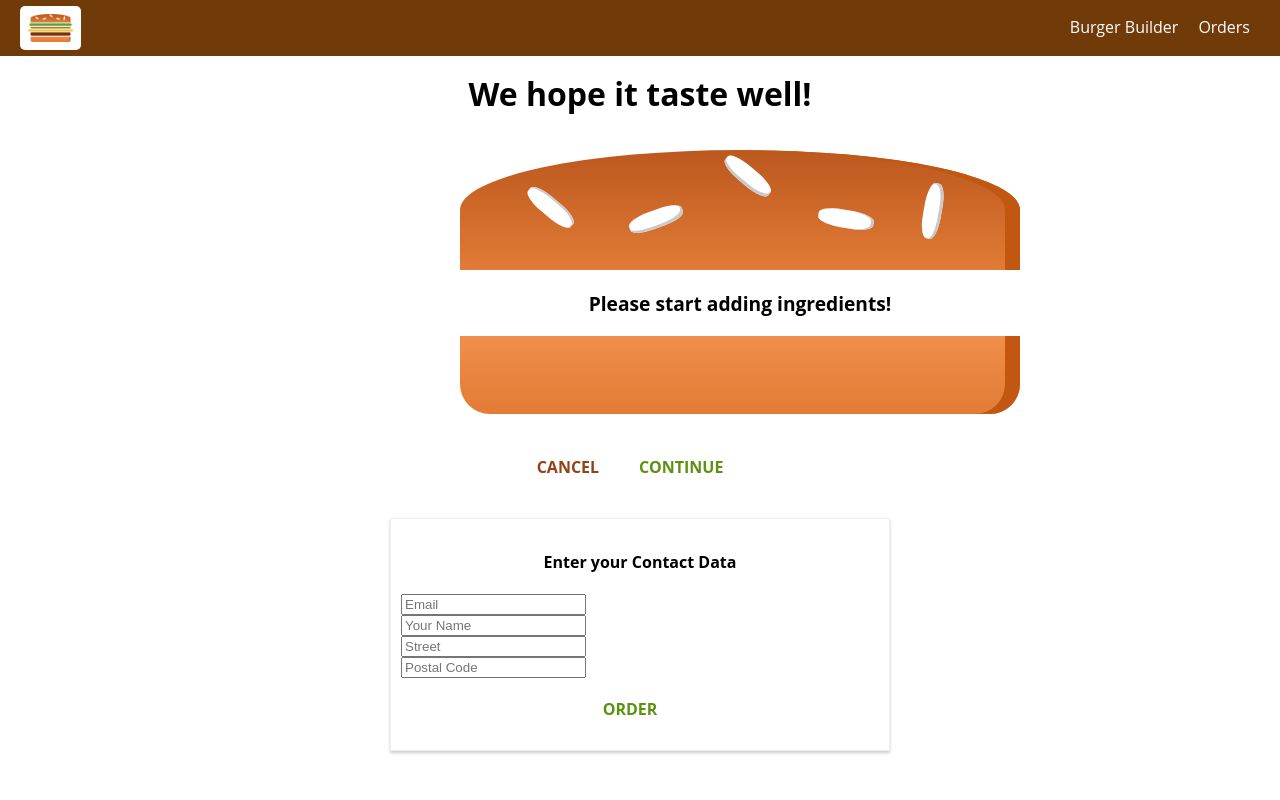
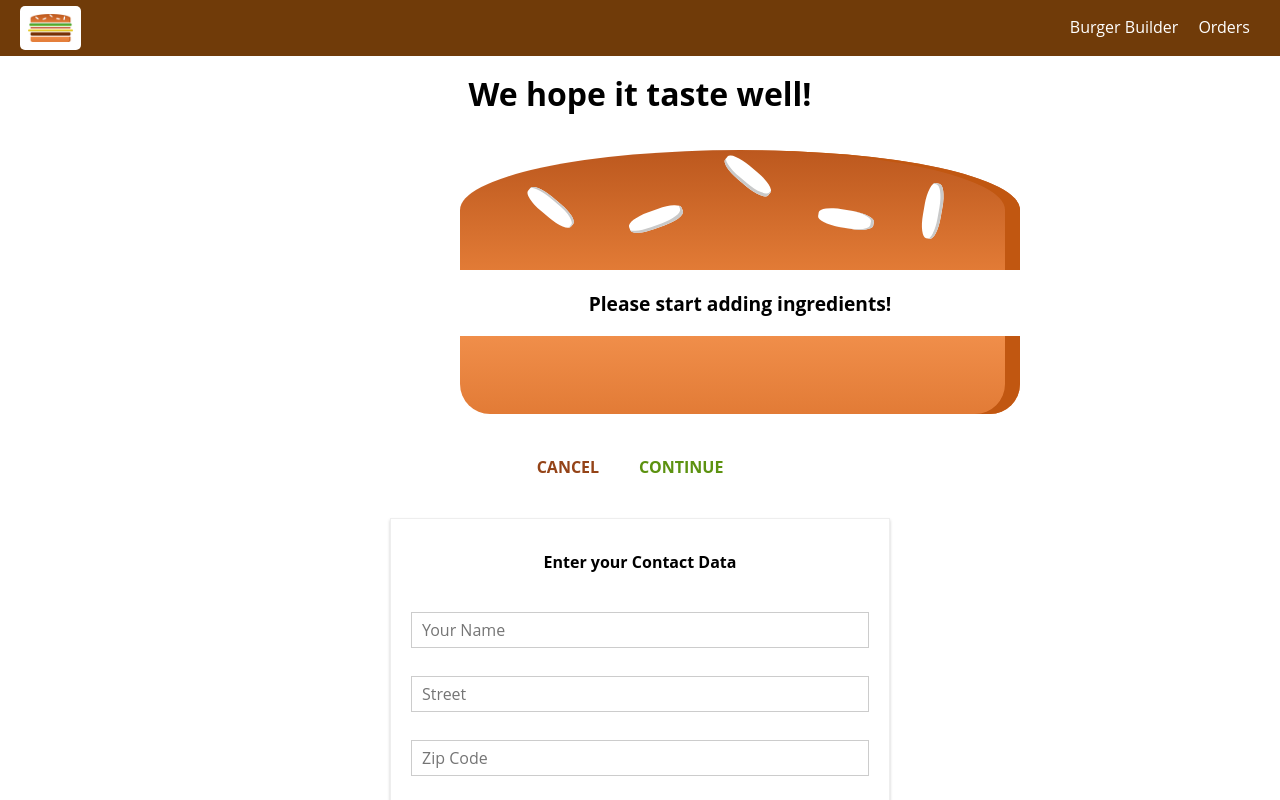
Before and after one commit to raymondjosephsotto/burger-builder-basic, a React (Create React App) app: page /checkout in a window 1280 px wide. Both pictures are taken after a click on the button "CONTINUE". Shown: the top 800 px of the page. Built offline with nearby package versions, Linux system fonts and the light colour scheme.

Commit message:
Added Form Validation, User Input, Firebase Submission

```diff
--- a/src/components/UI/Button/Button.js
+++ b/src/components/UI/Button/Button.js
@@ -3,6 +3,7 @@
 
 const button = props => (
     <button
+    disabled={props.disabled}
     className={[classes.Button, classes[props.btnType]].join(' ')}
     onClick={props.clicked}>{props.children}</button>
 );
--- a/src/components/UI/Button/Button.module.css
+++ b/src/components/UI/Button/Button.module.css
@@ -15,6 +15,11 @@
     padding-left: 0;
 }
 
+.Button:disabled {
+    color: #ccc;
+    cursor: not-allowed;
+}
+
 .Success {
     color: #5C9210;
 }
--- /dev/null
+++ b/src/components/UI/Input/Input.js
@@ -0,0 +1,57 @@
+import React from 'react';
+
+import classes from './Input.module.css';
+
+const input = props => {
+  let inputElement = null;
+  const inputClasses = [classes.InputElement];
+
+  if (props.invalid && props.shouldValidate && props.touched){
+      inputClasses.push(classes.Invalid);
+  }
+
+    switch (props.elementType) { //Checks Element attributes
+        case('input'):
+            inputElement = <input
+            className={inputClasses.join(' ')} {...props.elementConfig}
+            value={props.value}
+            onChange={props.changed}/>;
+            break;
+        case ('textarea'):
+            inputElement = <textarea
+            className={inputClasses.join(' ')} {...props.elementConfig}
+            value={props.value}
+            onChange={props.changed}/>;
+            break;
+        case ('select'):
+                inputElement = (
+                <select
+                className={inputClasses.join(' ')}
+                value={props.value}
+                onChange={props.changed}>
+                    {props.elementConfig.options.map(option => (
+                        <option
+                         key={option.value}
+                         value={option.value}>
+                            {option.displayValue}
+                        </option>
+                        ))}
+                </select>
+                );
+            break;
+        default:
+            inputElement = <input
+            className={inputClasses.join(' ')} {...props.elementConfig}
+            value={props.value}
+            onChange={props.changed}/>;
+    }
+    return (
+    <div className={classes.Input}>
+        <label className={classes.Label}>{props.label}</label>
+        {inputElement}
+    </div>
+);
+
+}
+
+export default input;
--- /dev/null
+++ b/src/components/UI/Input/Input.module.css
@@ -0,0 +1,33 @@
+.Input {
+    width: 100%;
+    padding: 10px;
+    box-sizing: border-box;
+
+}
+
+.Label {
+    font-weight: bold;
+    display: block;
+    margin-bottom: 8px;
+}
+
+.InputElement {
+    outline: none;
+    border: 1px solid #ccc;
+    background-color: white;
+    font: inherit;
+    padding: 6px 10px;
+    display: block;
+    width: 100%;
+    box-sizing: border-box;
+}
+
+.InputElement:focus {
+    outline: none;
+    background-color: #ccc;
+}
+
+.Invalid {
+    border: 1px solid red;
+    background-color: #FDA49A;
+}
--- a/src/containers/Checkout/ContactData/ContactData.js
+++ b/src/containers/Checkout/ContactData/ContactData.js
@@ -4,15 +4,92 @@
 import Spinner from '../../../components/UI/Spinner/Spinner';
 import classes from './ContactData.module.css';
 import axios from '../../../axios-orders';
+import Input from '../../../components/UI/Input/Input';
 
 class ContactData extends Component {
     state = {
-        name: '',
-        email: '',
-        address: {
-            street: '',
-            postalCode: ''
+        orderForm: {
+                name: {
+                    elementType: 'input',
+                    elementConfig: {
+                        type: 'text',
+                        placeholder: 'Your Name'
+                    },
+                    value: '',
+                    validation: {
+                        required: true
+                    },
+                    valid: false,
+                    touched: false
+                },
+                street: {
+                        elementType: 'input',
+                        elementConfig: {
+                            type: 'text',
+                            placeholder: 'Street'
+                        },
+                        value: '',
+                        validation: {
+                            required: true
+                        },
+                        valid: false,
+                    touched: false
+                    },
+                zipCode: {
+                    elementType: 'input',
+                    elementConfig: {
+                        type: 'text',
+                        placeholder: 'Zip Code'
+                    },
+                    value: '',
+                    validation: {
+                        required: true,
+                        minLength: 5,
+                        max: 5
+                    },
+                    valid: false,
+                    touched: false
+                },
+                country: {
+                    elementType: 'input',
+                    elementConfig: {
+                        type: 'text',
+                        placeholder: 'Country'
+                    },
+                    value: '',
+                    validation: {
+                        required: true
+                    },
+                    valid: false,
+                    touched: false
+                },
+                email: {
+                    elementType: 'input',
+                    elementConfig: {
+                        type: 'email',
+                        placeholder: 'E-Mail'
+                    },
+                    value: '',
+                    validation: {
+                        required: true
+                    },
+                    valid: false,
+                    touched: false
+                },
+                deliveryMethod: {
+                    elementType: 'select',
+                    elementConfig: {
+                        options: [
+                            {value: 'fastest', displayValue: 'Fastest'},
+                            {value: 'cheapest', displayValue: 'Cheapest'}
+                        ]
+                    },
+                    value: '',
+                    validation:{},
+                    valid: true
+                },
         },
+        formIsValid: false,
         loading: false
     }
 
@@ -20,19 +97,14 @@
         event.preventDefault();
         console.log(this.props.ingredients)
         this.setState({loading: true});
+        const formData = {};
+        for (let formElementIdentifier in this.state.orderForm) {
+formData[formElementIdentifier] = this.state.orderForm[formElementIdentifier].value
+        }
         const order = {
             ingredients: this.props.ingredients,
             price: this.props.price,
-            customer: {
-                name: 'Ray Sotto',
-                address: {
-                    street: '123 test st',
-                    zipCode: '54321',
-                    country: 'United States'
-                },
-                email: 'test@test.com'
-            },
-            deliveryMethod: 'fastest'
+            orderData: formData
         }
         axios.post('/orders.json', order)
             .then(response => {
@@ -44,14 +116,62 @@
             });
     }
 
+    checkValidity (value, rules) {
+        let isValid = true;
+        if (rules.required) {
+            isValid = value.trim() !== ''  && isValid;
+        }
+        if (rules.minLength){
+            isValid = value.length >= rules.minLength && isValid;
+        }
+        if (rules.maxLength){
+            isValid = value.length >= rules.maxLength && isValid;
+        }
+        return isValid;
+    }
+
+    inputChangedHandler = (event, inputIdentifier) => {
+
+        const updatedOrderForm = {
+            ...this.state.orderForm
+        };
+        const updatedFormElement = {
+            ...updatedOrderForm[inputIdentifier]
+        };
+        updatedFormElement.value = event.target.value;
+        updatedFormElement.valid = this.checkValidity(updatedFormElement.value, updatedFormElement.validation);
+        updatedFormElement.touched = true;
+        updatedOrderForm[inputIdentifier] = updatedFormElement;
+
+        const formIsValid = true;
+        for (let inputIdentifier in updatedOrderForm) {
+            formIsValid = updatedOrderForm[inputIdentifier].valid && formIsValid;
+        }
+
+        this.setState({orderForm: updatedOrderForm, formIsValid: formIsValid})
+    }
+
     render(){
+        const formElementsArray = [];
+        for(let key in this.state.orderForm) {
+           formElementsArray.push({
+               id: key,
+               config: this.state.orderForm[key]
+           }) ;
+        }
         let form = (
-            <form>
-            <input className={classes.Input} type="email" name="email" placeholder="Email"/>
-            <input className={classes.Input} type="text" name="name" placeholder="Your Name"/>
-            <input className={classes.Input} type="text" name="street" placeholder="Street"/>
-            <input className={classes.Input} type="text" name="postal" placeholder="Postal Code"/>
-            <Button btnType="Success" clicked={this.orderHandler}>ORDER</Button>
+            <form onSubmit={this.orderHandler}>
+            {formElementsArray.map(formElement => (
+                <Input
+                key={formElement.id}
+                elementType={formElement.config.elementType}elementConfig={formElement.config.elementConfig}
+                value={formElement.config.value}
+                invalid={!formElement.config.valid}
+                shouldValidate={formElement.config.validation}
+                touched={formElement.config.touched}
+                changed={(event)=>this.inputChangedHandler(event, formElement.id)}/>
+            ))}
+            <Button btnType="Success" disabled={!this.state.formIsValid}>ORDER</Button>
         </form>
         );
         if (this.state.loading) {
--- a/src/containers/Checkout/ContactData/ContactData.module.css
+++ b/src/containers/Checkout/ContactData/ContactData.module.css
@@ -8,9 +8,6 @@
     box-sizing: border-box;
 }
 
-.Input {
-   display: block;
-}
 
 @media (min-width: 600px){
     .ContactData {
```
